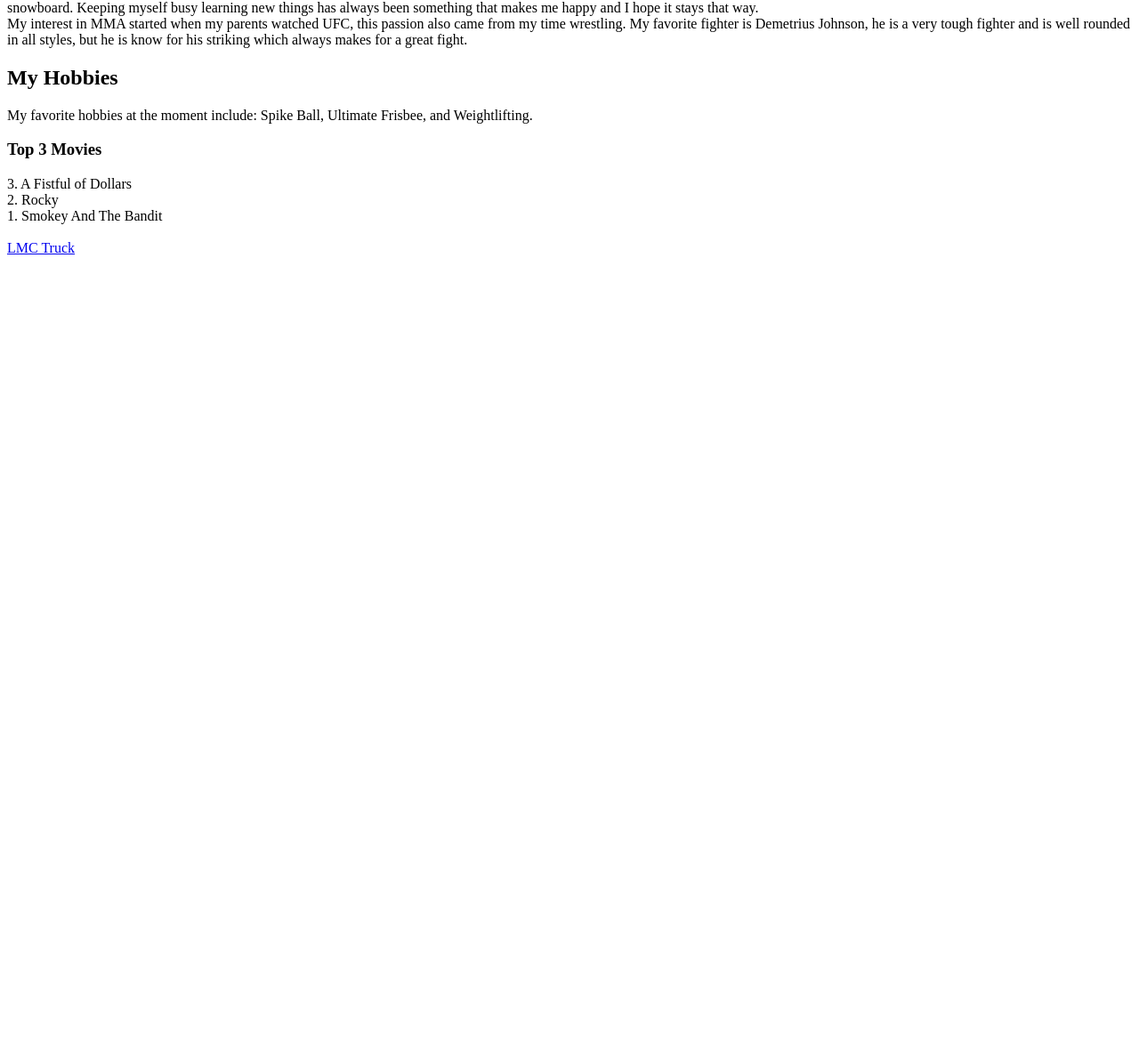
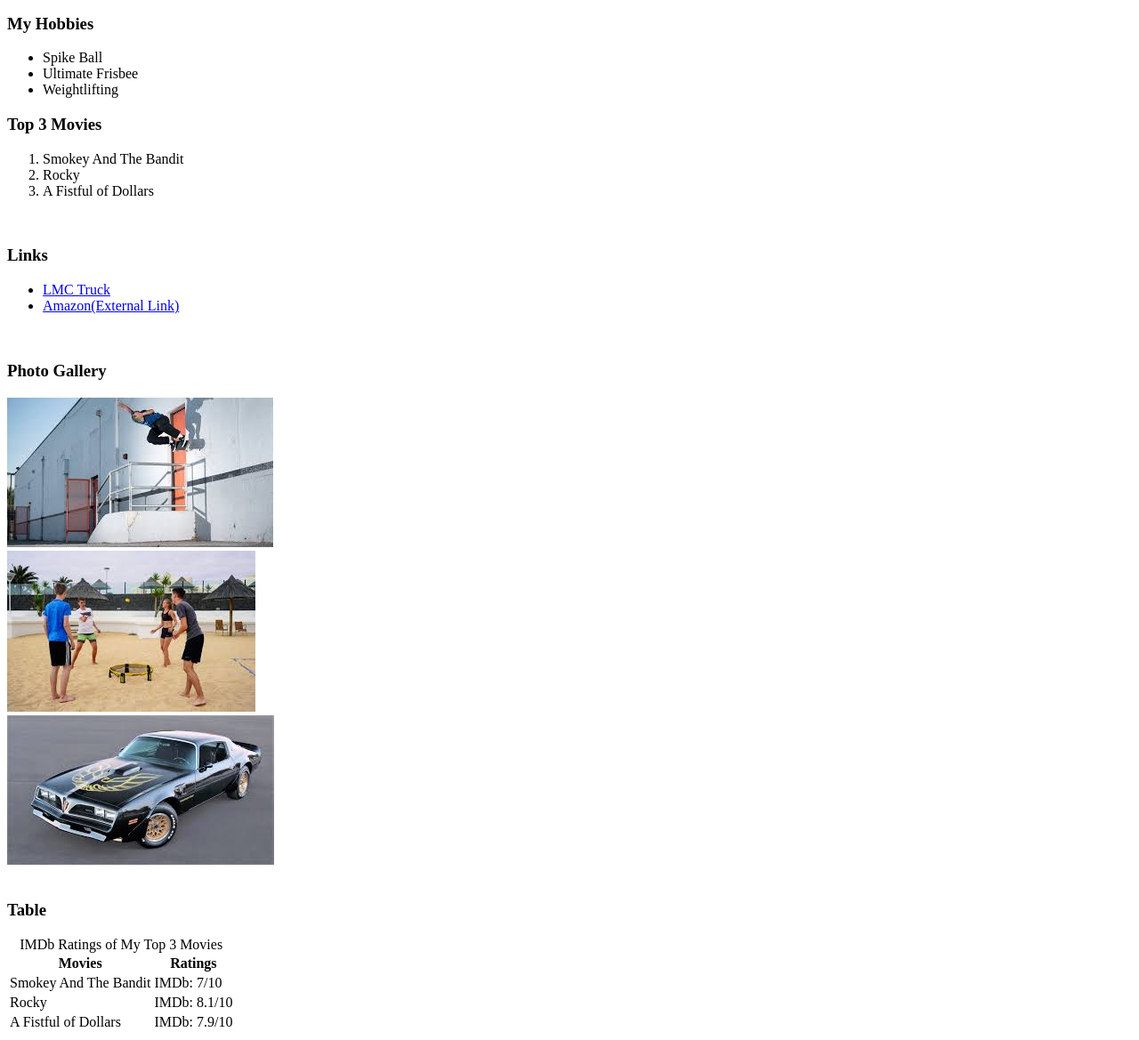
Before and after one commit to kaden-norlander/About_Me, a plain HTML site: page index.html in a window 1280 px wide. Shown: the part 160-1329 px from the top of the page at 89% size. Before the commit the page ends 800 px from the top, so only its background shows below. Drawn offline with Linux system fonts and the light colour scheme.

Commit message:
Initial commit: Add profile page

```diff
--- a/index.html
+++ b/index.html
@@ -1,16 +1,74 @@
 <!DOCTYPE html>
-<head> About Me </head>
+<html>
+<head> <title> About Me </title> </head>
+
+<body>
+<section>
 <h1> My Interest </h1>
-<body>  Some of my interest include cars, sports, and mma. My interest for cars started at a young age as I was influenced by my dad we have always worked on cars together whether it was a dirt bike or his classic truck I was always out hwlping him work on them.
-<br> I have always been a part of a sport, I started playing baseball at a young age later on I started wrestling and playing football. But eventually I started branching out learing to skateboard and to snowboard. Keeping myself busy learning new things has always been something that makes me happy and I hope it stays that way.
-<br> My interest in MMA started when my parents watched UFC, this passion also came from my time wrestling. My favorite fighter is Demetrius Johnson, he is a very tough fighter and is well rounded in all styles, but he is know for his striking which always makes for a great fight.
-</body>
-<h2> My Hobbies </h2>
-<body>  My favorite hobbies at the moment include: Spike Ball, Ultimate Frisbee, and Weightlifting.</body>
+    Some of my interest include cars, sports, and mma. My interest for cars started at a young age as I was influenced by my dad we have always worked on cars together whether it was a dirt bike or his classic truck I was always out helping him work on them.
+I have always been a part of a sport, I started playing baseball at a young age later on I started wrestling and playing football. But eventually I started branching out learing to skateboard and to snowboard. Keeping myself busy learning new things has always been something that makes me happy and I hope it stays that way.
+My interest in MMA started when my parents watched UFC, this passion also came from my time wrestling. My favorite fighter is Demetrius Johnson, he is a very tough fighter and is well rounded in all styles, but he is know for his striking which always makes for a great fight.
+</section>
+
+<section>
+<h3> My Hobbies </h3>
+<ul>
+    <li>Spike Ball</li>
+    <li>Ultimate Frisbee</li>
+    <li>Weightlifting</li>
+</ul>
 <h3> Top 3 Movies </h3>
-<body> 3. A Fistful of Dollars
-<br>2. Rocky
-<br>1. Smokey And The Bandit </body>
+<ol>
+    <li>Smokey And The Bandit</li>
+    <li>Rocky</li>
+    <li>A Fistful of Dollars</li>
+</ol>
+</section>
+<br>
+
+<section>
+<h3>Links</h3>
+<ul>
+<li><a href="https://www.lmctruck.com/?srsltid=AfmBOoq4J8yGagA1EEcgdu_fUgTXKKIrnnT5OWThv32YZW9bR3217WSA">LMC Truck </a></li>
+<li><a target="_blank" href="https://www.amazon.com/?tag=amazusnavi-20&hvadid=675149238952&hvpos=&hvnetw=g&hvrand=5080489891301297650&hvpone=&hvptwo=&hvqmt=e&hvdev=c&hvdvcmdl=&hvlocint=&hvlocphy=9013870&hvtargid=kwd-10573980&ref=pd_sl_7j18redljs_e&hydadcr=28883_14580410">Amazon(External Link)</a></li>
+</ul>
+</section>
+
+<br>
+<h3>Photo Gallery</h3>
+<img
+    src="louie.jpg"
+    alt="Louie Lopez skating over a handrail" />
+<br>
+<img
+    src="spikeball.jpg"
+    alt="Playing Spike Ball on the beach" />
+<br>
+<img
+    src="Bandit.jpg"
+    alt="The Bandit Firebird" />
 <br>
 <br>
-<a href="https://www.lmctruck.com/?srsltid=AfmBOoq4J8yGagA1EEcgdu_fUgTXKKIrnnT5OWThv32YZW9bR3217WSA">LMC Truck </a>
+
+<h3>Table</h3>
+<table>
+    <caption>IMDb Ratings of My Top 3 Movies</caption>
+    <tr>
+        <th>Movies</th>
+        <th>Ratings</th>
+    </tr>
+    <tr>
+        <td>Smokey And The Bandit</td>
+        <td>IMDb: 7/10</td>
+    </tr>
+    <tr>
+        <td>Rocky</td>
+        <td>IMDb: 8.1/10</td>
+    </tr>
+    <tr>
+        <td>A Fistful of Dollars</td>
+        <td>IMDb: 7.9/10</td>
+    </tr>
+</table>
+</body>
+</html>
```
Also changed, not shown: Bandit.jpg (added), louie.jpg (added), spikeball.jpg (added).
